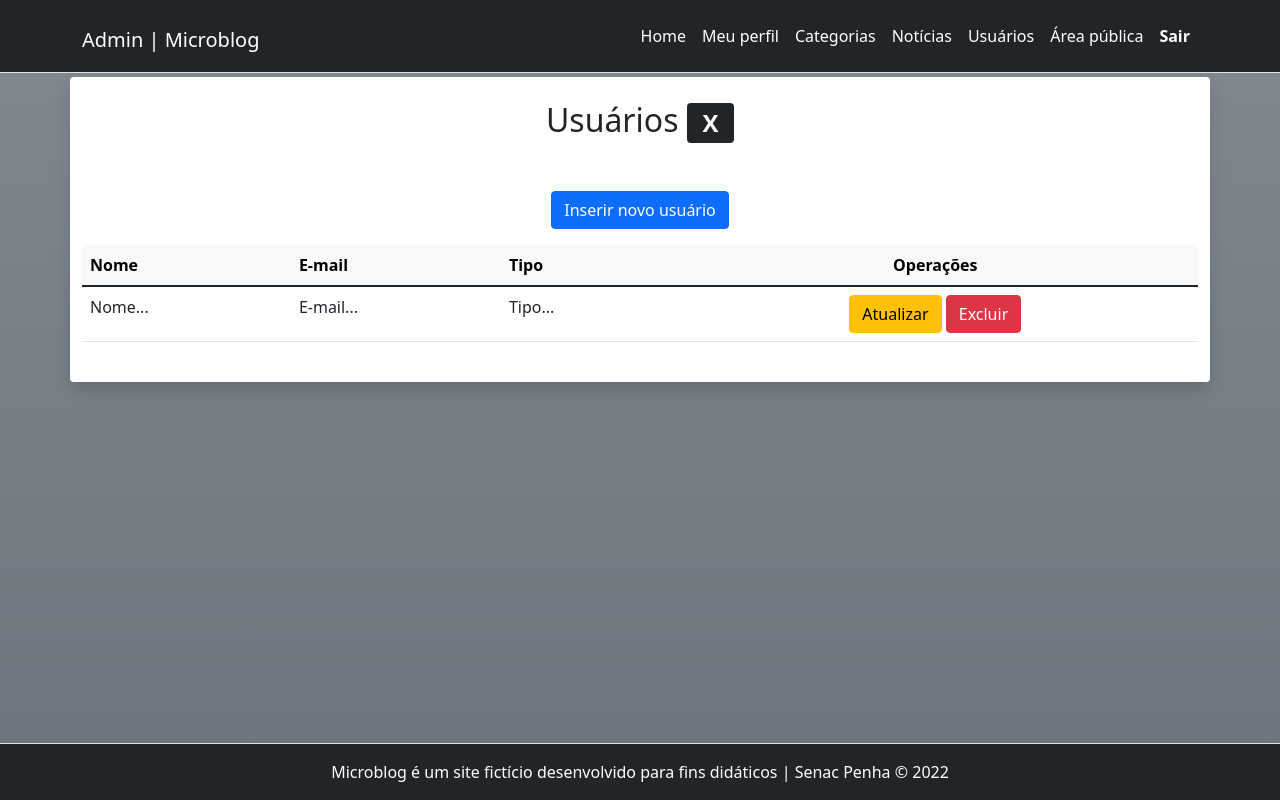
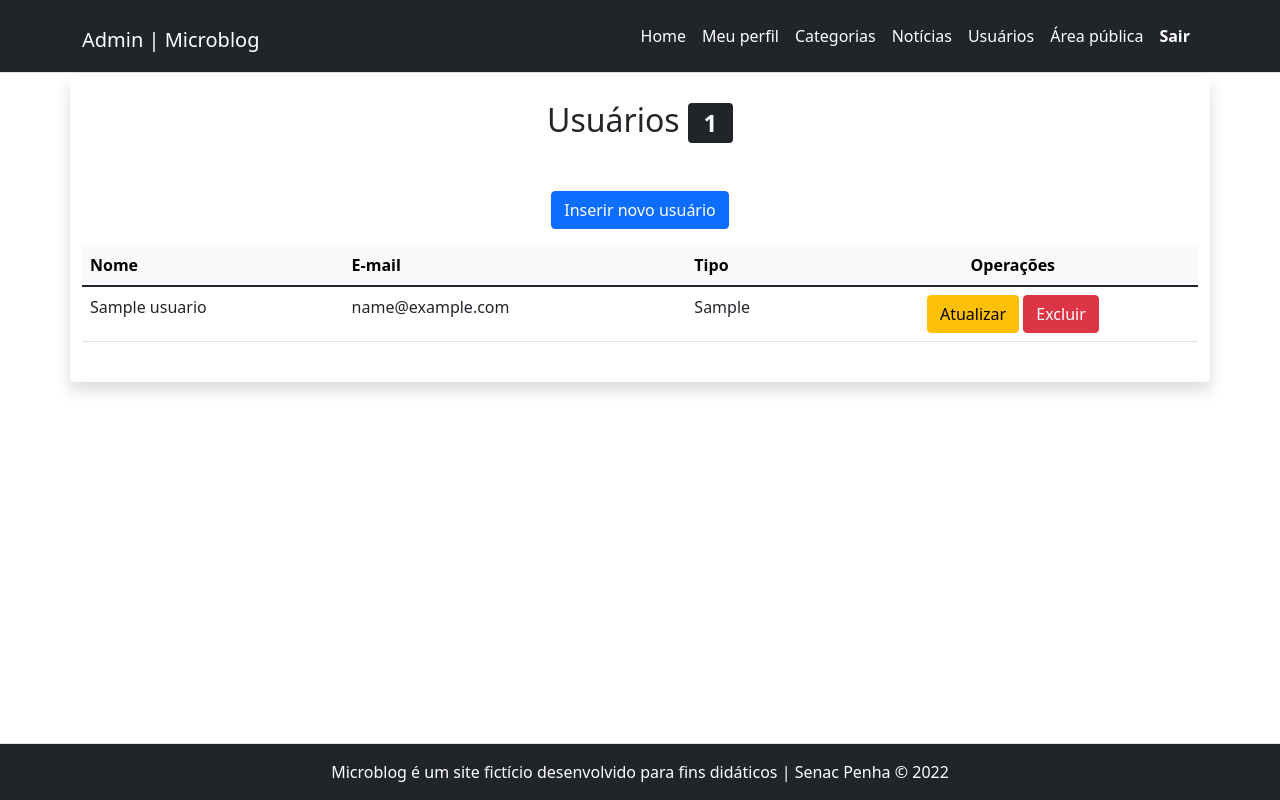
Before and after one commit to PallomaHortencio/microblog-palloma, a PHP site: page /admin/usuarios.php in a window 1280 px wide. Run offline with PHP 8.4, Linux system fonts and the light colour scheme; tables that the repository leaves empty or names only in its code hold one stand-in row (values such as "Sample post"); some libraries are stand-ins or nearby versions.

Commit message:
Classes usuário e Utilitários
Métodos listar e carregamento de usuários na página de usuario.php

```diff
--- a/admin/usuarios.php
+++ b/admin/usuarios.php
@@ -1,5 +1,13 @@
 <?php
+
+use Microblog\Usuario;
+use Microblog\Utilitarios;
+
 require_once "../inc/cabecalho-admin.php";
+
+$usuario = new Usuario;
+$listaDeUsuarios = $usuario->listar();
+// Utilitarios::dump($listaDeUsuarios);
 ?>
 
 
@@ -7,7 +15,7 @@ require_once "../inc/cabecalho-admin.php";
 	<article class="col-12 bg-white rounded shadow my-1 py-4">
 
 		<h2 class="text-center">
-		Usuários <span class="badge bg-dark">X</span>
+		Usuários <span class="badge bg-dark"> <?=count($listaDeUsuarios) ?> </span>
 		</h2>
 
 		<p class="text-center mt-5">
@@ -30,22 +38,27 @@ require_once "../inc/cabecalho-admin.php";
 
 				<tbody>
 
+	<?php foreach($listaDeUsuarios as $usuario){ ?>
+
+
 					<tr>
-						<td> Nome... </td>
-						<td> E-mail... </td>
-						<td> Tipo... </td>
+						<td> <?=$usuario['nome']?> </td>
+						<td> <?=$usuario['email']?> </td>
+						<td> <?=$usuario['tipo']?> </td>
 						<td class="text-center">
 							<a class="btn btn-warning"
-							href="usuario-atualiza.php">
+							href="usuario-atualiza.php?id=<?=$usuario['id']?>">
 							<i class="bi bi-pencil"></i> Atualizar
 							</a>
 
 							<a class="btn btn-danger excluir"
-							href="usuario-exclui.php">
+							href="usuario-exclui.php?id=<?=$usuario['id']?>">
 							<i class="bi bi-trash"></i> Excluir
 							</a>
 						</td>
 					</tr>
+
+	<?php } ?>
 
 				</tbody>
 			</table>
--- a/inc/cabecalho-admin.php
+++ b/inc/cabecalho-admin.php
@@ -1,4 +1,8 @@
 <?php
+require_once "../vendor/autoload.php";
+
+
+
 $pagina = basename($_SERVER['PHP_SELF']);
 ?>
 <!DOCTYPE html>
@@ -13,7 +17,7 @@ $pagina = basename($_SERVER['PHP_SELF']);
 <link rel="stylesheet" href="../css/style.css">
 
 </head>
-<body id="admin" class="d-flex flex-column h-100 bg-secondary bg-gradient">
+<body id="admin" class="d-flex flex-column h-100 bg-ligth bg-gradient">
 
 <header id="topo" class="border-bottom sticky-top">
 
--- a/src/Banco.php
+++ b/src/Banco.php
@@ -28,7 +28,7 @@ abstract class Banco {
             );
             self::$conexao->setAttribute( PDO::ATTR_ERRMODE, PDO::ERRMODE_EXCEPTION);
 
-            echo "Ok!"; // teste
+            // echo "Ok!"; // teste
         } catch (Exception $erro) {
             die("Deu ruim: ".$erro->getMessage());
         }
--- /dev/null
+++ b/src/Usuario.php
@@ -0,0 +1,142 @@
+<?php
+namespace Microblog;
+use PDO, Exception;
+
+final class Usuario {
+    private int $id;
+    private string $nome;
+    private string $email;
+    private string $senha;
+    private string $tipo;
+    private PDO $conexao;
+
+
+    public function __construct()
+    {
+        $this->conexao = Banco::conecta();
+    }
+
+
+    public function listar(){
+        $sql = "SELECT id, nome, email, tipo FROM usuarios ORDER BY nome";
+
+        try {
+            $consulta = $this->conexao->prepare($sql);
+            $consulta->execute();
+            $resultado = $consulta->fetchAll(PDO::FETCH_ASSOC);
+        } catch (Exception $erro) {
+            die("Erro: ". $erro->getMessage());
+        }
+        return $resultado;
+    }
+
+    // fetchAll seleciona todos
+    // fetch seleciona um só
+
+
+
+
+
+
+
+
+
+
+
+
+
+
+
+
+
+
+
+
+
+
+
+
+
+
+    public function getId(): int
+    {
+        return $this->id;
+    }
+
+    public function setId(int $id): self
+    {
+        $this->id = $id;
+
+        return $this;
+    }
+
+
+
+    public function getNome(): string
+    {
+        return $this->nome;
+    }
+
+    public function setNome(string $nome): self
+    {
+        $this->nome = $nome;
+
+        return $this;
+    }
+
+
+
+    public function getEmail(): string
+    {
+        return $this->email;
+    }
+
+    public function setEmail(string $email): self
+    {
+        $this->email = $email;
+
+        return $this;
+    }
+
+
+
+    public function getSenha(): string
+    {
+        return $this->senha;
+    }
+
+    public function setSenha(string $senha): self
+    {
+        $this->senha = $senha;
+
+        return $this;
+    }
+
+
+
+    public function getTipo(): string
+    {
+        return $this->tipo;
+    }
+
+    public function setTipo(string $tipo): self
+    {
+        $this->tipo = $tipo;
+
+        return $this;
+    }
+
+
+
+    public function getConexao(): PDO
+    {
+        return $this->conexao;
+    }
+
+    public function setConexao(PDO $conexao): self
+    {
+        $this->conexao = $conexao;
+
+        return $this;
+    }
+}
```
Also changed, not shown: src/Utilitarios.php (added, +10 -0 lines).
